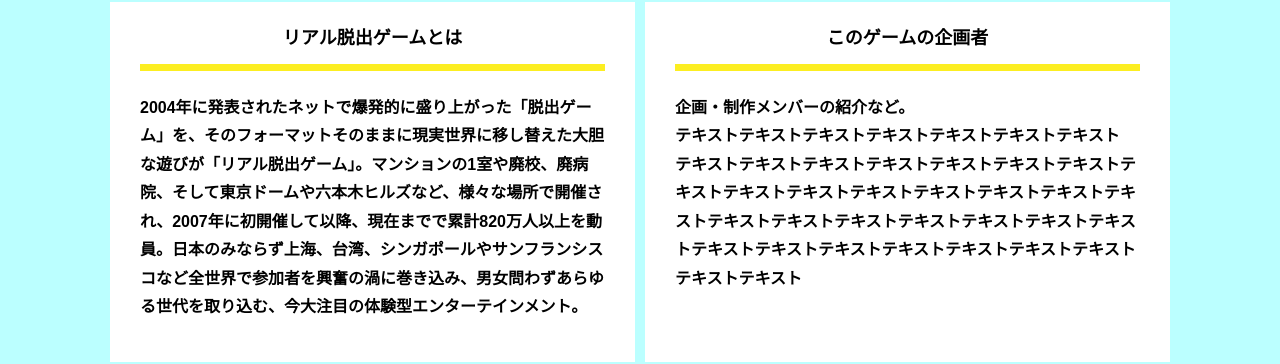
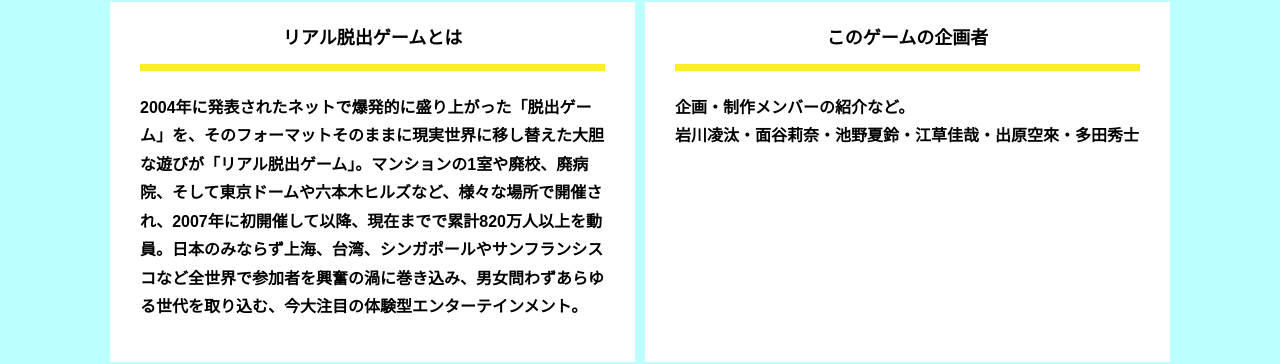
Before and after one commit to mametarokun/alfa-umeda-M, a plain HTML site: page final.html in a window 1280 px wide. Shown: the part 1571-1935 px from the top of the page. Drawn offline with Linux system fonts and the light colour scheme.

Commit message:
Update final.html

```diff
--- a/final.html
+++ b/final.html
@@ -4,7 +4,7 @@
   <meta charset="UTF-8">
   <meta http-equiv="X-UA-Compatible" content="IE=edge">
   <meta name="viewport" content="width=device-width, initial-scale=1.0">
-  <title>封鎖された家庭科室からの脱出 │ Project N</title>
+  <title>アストラ~ハッカーから人工知能を救出せよ!~ │ Project N</title>
   <link rel="stylesheet" href="assets/css/normalize.css">
   <link rel="stylesheet" href="assets/css/style.css">
 </head>
@@ -63,8 +63,8 @@ Youtube貼り付けここまで-->
             <div class="card">
               <h3 class="card__title">このゲームの企画者</h3>
               <p class="card__content">企画・制作メンバーの紹介など。<br>
-                テキストテキストテキストテキストテキストテキストテキスト<br>
-                テキストテキストテキストテキストテキストテキストテキストテキストテキストテキストテキストテキストテキストテキストテキストテキストテキストテキストテキストテキストテキストテキストテキストテキストテキストテキストテキストテキストテキストテキストテキスト</p>
+                岩川凌汰・面谷莉奈・池野夏鈴・江草佳哉・出原空來・多田秀士
+                </p>
             </div>
           </div>
         </div>
```
